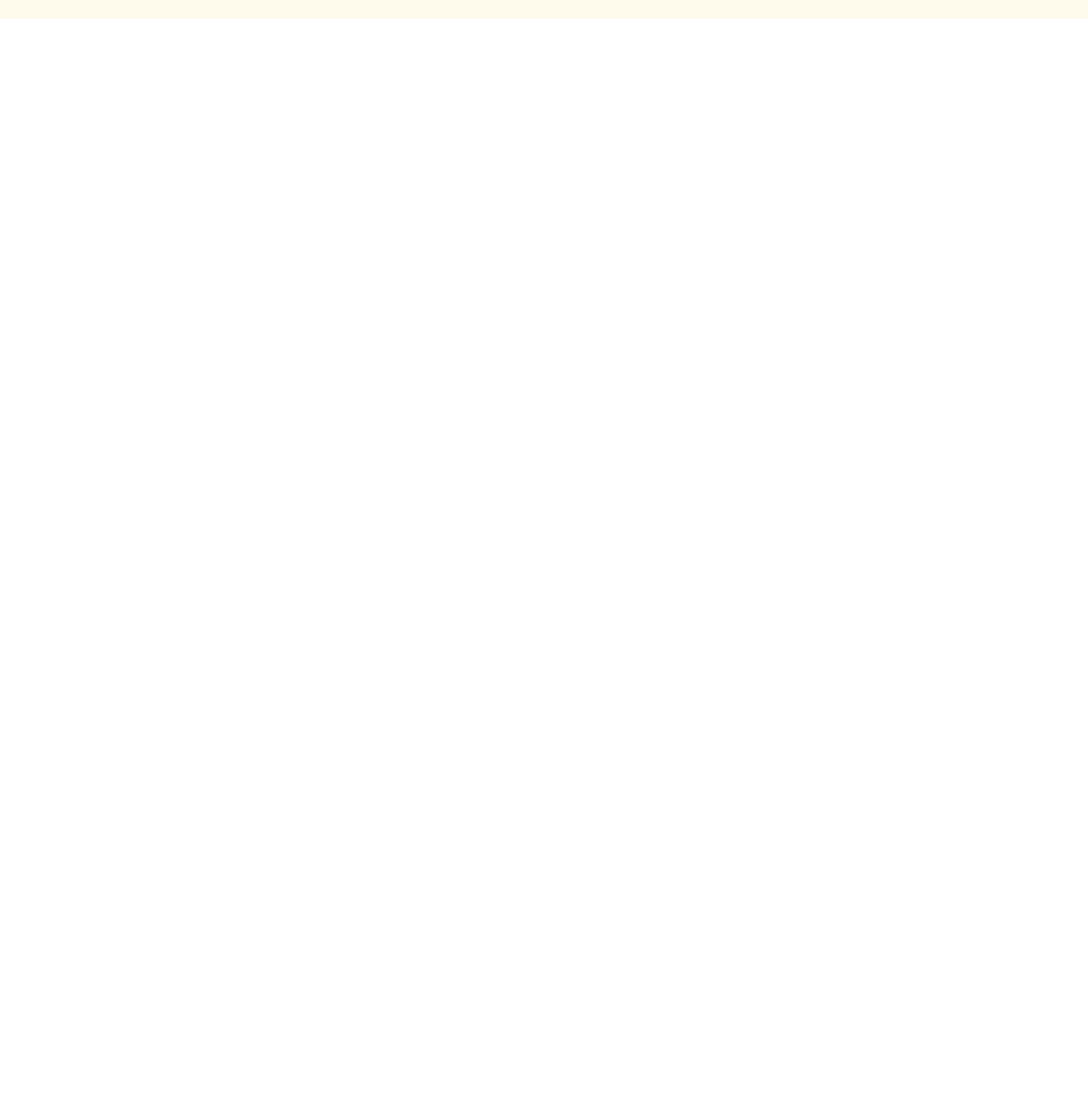
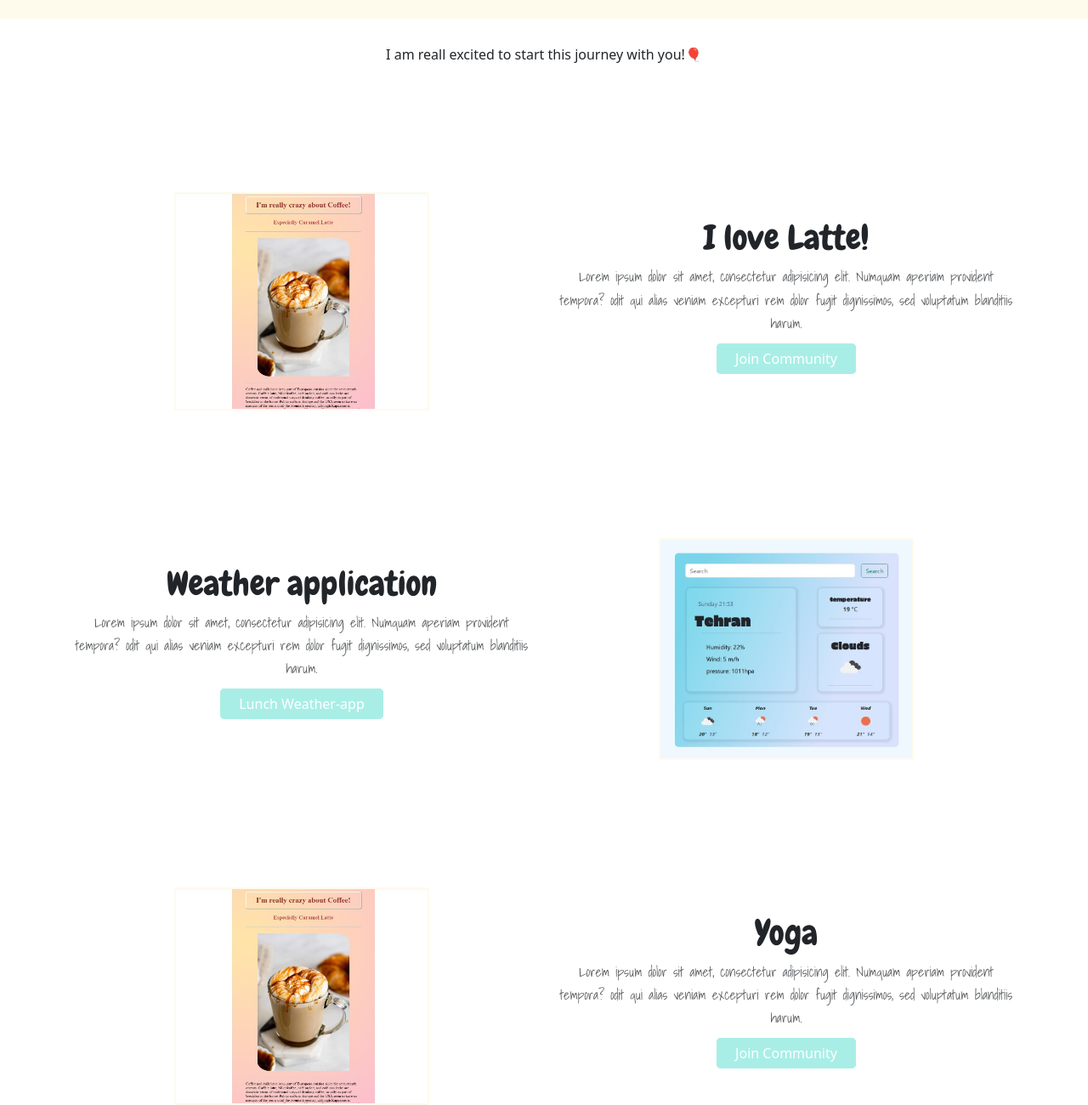
Before and after one commit to maryamsbhz/portfolio, a plain HTML site: page index.html in a window 1280 px wide. Shown: the part 536-1836 px from the top of the page at 85% size. Before the commit the page ends 800 px from the top, so only its background shows below. Drawn offline with nearby package versions, Linux system fonts and the light colour scheme; a web font is replaced by a local one.

Commit message:
Added content and pictures

```diff
--- a/index.html
+++ b/index.html
@@ -49,5 +49,48 @@
       <a href="#" class="btn-branding">Contact me</a>
     </div>
   </div>
+  <div class="container">
+    <p>I am reall excited to start this journey with you!🎈</p>
+    <div class="row d-flex justify-content-evenly" id="first-row">
+      <div class="col-6" id="left-box">
+        <img src="images/Latte.jpg" alt="Latte-pic">
+      </div>
+      <div class="col-6">
+        <h1>I love Latte!</h1>
+        <p class="text-center text-muted">
+          Lorem ipsum dolor sit amet, consectetur adipisicing elit. Numquam aperiam provident tempora? odit qui alias veniam
+          excepturi rem dolor fugit dignissimos, sed voluptatum blanditiis harum.
+        </p>
+        <a href="#" class="btn-joining">Join Community</a>
+      </div>
+    </div>
+
+    <div class="row d-flex justify-content-evenly">
+      <div class="col-6">
+        <h1>Weather application</h1>
+        <p class="text-center text-muted">
+          Lorem ipsum dolor sit amet, consectetur adipisicing elit. Numquam aperiam provident tempora? odit qui alias veniam
+          excepturi rem dolor fugit dignissimos, sed voluptatum blanditiis harum.
+        </p>
+        <a href="#" class="btn-joining">Lunch Weather-app</a>
+      </div>
+      <div class="col-6" id="left-box">
+        <img src="images/weather-app.jpg" alt="weather-pic">
+      </div>
+    </div>
+        <div class="row d-flex justify-content-evenly" id="first-row">
+          <div class="col-6" id="left-box">
+            <img src="images/Latte.jpg" alt="Latte-pic">
+          </div>
+          <div class="col-6">
+            <h1>Yoga</h1>
+            <p class="text-center text-muted">
+              Lorem ipsum dolor sit amet, consectetur adipisicing elit. Numquam aperiam provident tempora? odit qui alias veniam
+              excepturi rem dolor fugit dignissimos, sed voluptatum blanditiis harum.
+            </p>
+            <a href="#" class="btn-joining">Join Community</a>
+          </div>
+        </div>
+  </div>
 </body>
 </html>
--- a/style/style.css
+++ b/style/style.css
@@ -5,6 +5,7 @@
   --fourth-color:#625772;
   --heading-font:'Chewy', cursive;
   --content-font:'Shadows Into Light', cursive;
+  --border-radius: 5px;
 }
 
 body{
@@ -42,11 +43,50 @@ body{
   background-color:var(--third-color) ;
   color:black;
   padding: 10px 30px;
-  border-radius: 5px;
+  border-radius:var(--border-radius);
   margin: 30px;
   text-decoration: none;
-  -webkit-border-radius: 5px;
-  -moz-border-radius: 5px;
-  -ms-border-radius: 5px;
-  -o-border-radius: 5px;
+  -webkit-border-radius:var(--border-radius);
+  -moz-border-radius:var(--border-radius);
+  -ms-border-radius:var(--border-radius);
+  -o-border-radius:var(--border-radius);
 }
+
+.container{
+  margin-top: 30px;
+}
+
+.row{
+  margin-top:150px;
+}
+
+img{
+  max-width: 300px;
+  border:2px solid var(--secondary-color);
+  border-radius: 3px;
+}
+
+.row h1{
+  font-family: var(--heading-font);
+  margin-top: 30px;
+
+}
+.row p{
+  font-family: var(--content-font);
+  line-height: 1.7;
+}
+
+.btn-joining{
+  text-decoration: none;
+  background-color: var(--primary-color);
+  color: white;
+  padding: 5px 20px;
+  border: 2px solid var(--primary-color);
+  border-radius: var(--border-radius);
+}
+
+.btn-joining:hover{
+  cursor: pointer;
+  background-color: white;
+  color:var(--primary-color);
+}
```
Also changed, not shown: images/Latte.jpg (added), images/weather-app.jpg (added).
